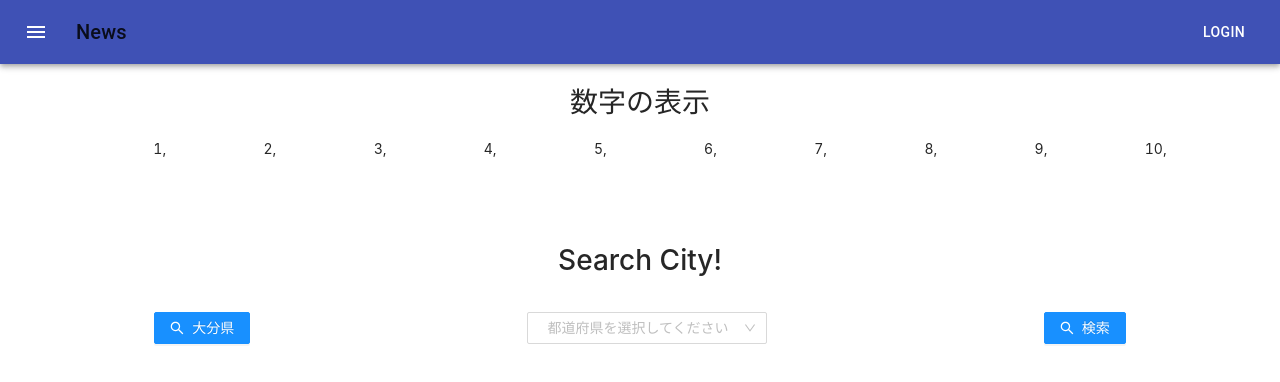
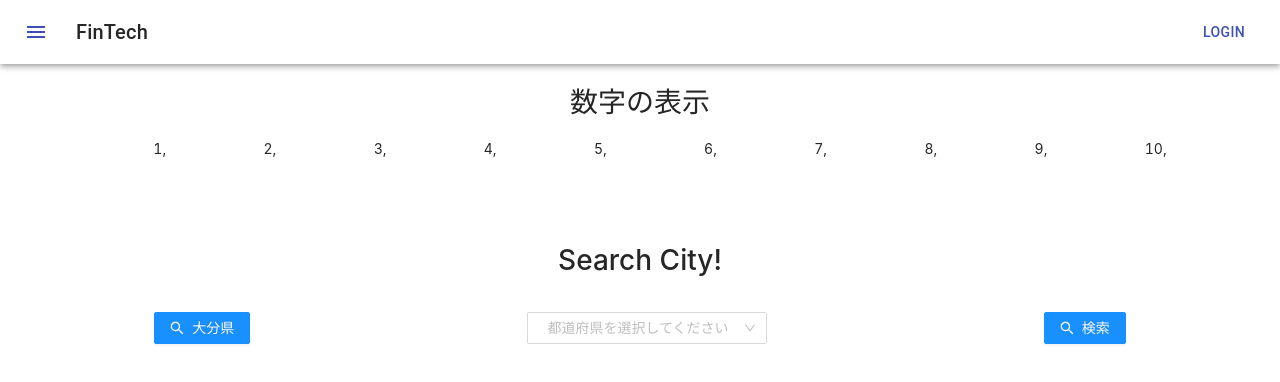
Before and after one commit to Aoi020608/get_city, a React (Create React App) app: page / in a window 1280 px wide. Shown: the top 382 px of the page. Built offline with nearby package versions, Linux system fonts and the light colour scheme.

Commit message:
modify nav color

```diff
--- a/src/components/Nav.tsx
+++ b/src/components/Nav.tsx
@@ -11,6 +11,9 @@ const useStyles = makeStyles((theme: Theme) =>
   createStyles({
     root: {
       flexGrow: 1,
+    },
+    toolbar: {
+      backgroundColor: "white",
     },
     menuButton: {
       marginRight: theme.spacing(2),
@@ -27,19 +30,19 @@ const Nav: React.FC = () => {
   return (
     <div className={classes.root}>
       <AppBar position="static">
-        <Toolbar>
+        <Toolbar className={classes.toolbar}>
           <IconButton
             edge="start"
             className={classes.menuButton}
-            color="inherit"
+            color="primary"
             aria-label="menu"
           >
             <MenuIcon />
           </IconButton>
           <Typography variant="h6" className={classes.title}>
-            News
+            FinTech
           </Typography>
-          <Button color="inherit">Login</Button>
+          <Button color="primary">Login</Button>
         </Toolbar>
       </AppBar>
     </div>
```
